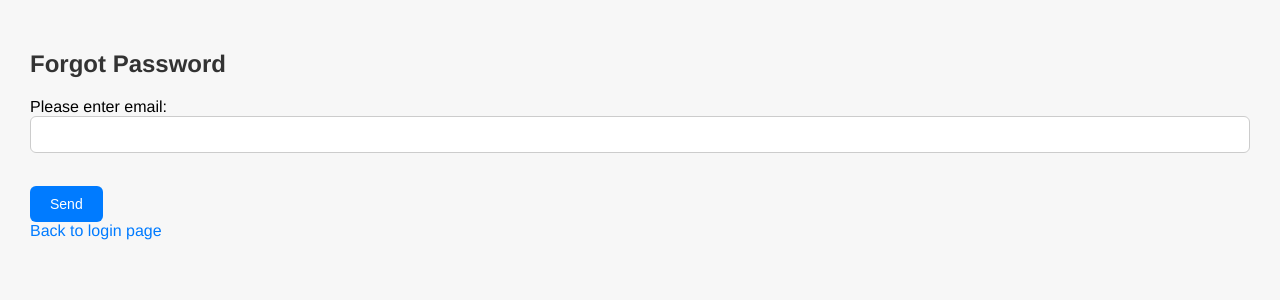
After one commit to shinchuanchenne/motivational_coach, a Flask app: template templates/forgot_password.html in a window 1280 px wide. The commit adds this page. Shown: the top 300 px of the page. Run offline with Flask 3, Linux system fonts and the light colour scheme; the template is opened without the code that fills it, so the values that code supplies are empty.

Commit message:
add forgot_password.html

```diff
--- a/app.py
+++ b/app.py
@@ -158,6 +158,11 @@ def login():
             return redirect(url_for('login'))  # Redirect insead of render_template
 
     return render_template("login.html", error=error)
+
+
+@app.route("/forgot_password", methods=["GET", "POST"])
+def forgot_password():
+    return ""
 
 
 @app.route("/index", methods=["GET", "POST"])
@@ -378,5 +383,5 @@ def logout():
     session.clear()
     return redirect(url_for('login'))
 
-#if __name__ == "__main__":
-#   app.run(debug=True)
+if __name__ == "__main__":
+   app.run(debug=True)
--- /dev/null
+++ b/templates/forgot_password.html
@@ -0,0 +1,37 @@
+<!DOCTYPE html>
+<html lang="en">
+<head>
+    <meta charset="UTF-8">
+    <meta name="viewport" content="width=device-width, initial-scale=1.0">
+    <title>Forgot Password - Motivational Coach</title>
+    <link rel="stylesheet" type="text/css" href="{{ url_for('static', filename='style.css')}}">
+</head>
+<body>
+    <!--Forgot Password-->
+    {% if session.get('lang') == 'zh' %}
+        <h2>忘記密碼</h2>
+        <form method="POST" action="{{ url_for('forgot_password')}}">
+            <label>請輸入電子郵件：</label><br>
+            <input type="email" name="email" required><br><br>
+
+            <button type="submit">送出</button>
+        </form>
+        <a href="{{ url_for('login')}}">回到登入頁</a>
+    {% else %}
+        <h2>Forgot Password</h2>
+        <form method="POST" action="{{ url_for('forgot_password')}}">
+            <label>Please enter email:</label><br>
+            <input type="email" name="email" required><br><br>
+
+            <button type="submit">Send</button>
+        </form>
+        <a href="{{ url_for('login')}}">Back to login page</a>
+
+    {% endif %}
+
+    {% if error %}
+    <p style="color: red;">{{ error }}</p>
+    {% endif %}
+
+</body>
+</html>
--- a/templates/login.html
+++ b/templates/login.html
@@ -44,6 +44,7 @@
 
 
     <p>還沒有帳號？<a href="{{ url_for('signup') }}">註冊</a></p>
+    <p>忘記密碼？<a href="{{ url_for('forgot_password') }}">請點擊這裡</a></p>
 
     {% else %}
         <h2>Login to Motivational Coach</h2>
@@ -68,6 +69,8 @@
 
 
         <p>Don't have an account? <a href="{{ url_for('signup') }}">Sign up</a></p>
+        <p>Forgot password? <a href="{{ url_for('forgot_password') }}">Click here</a></p>
+
     {% endif %}
 
 
```
